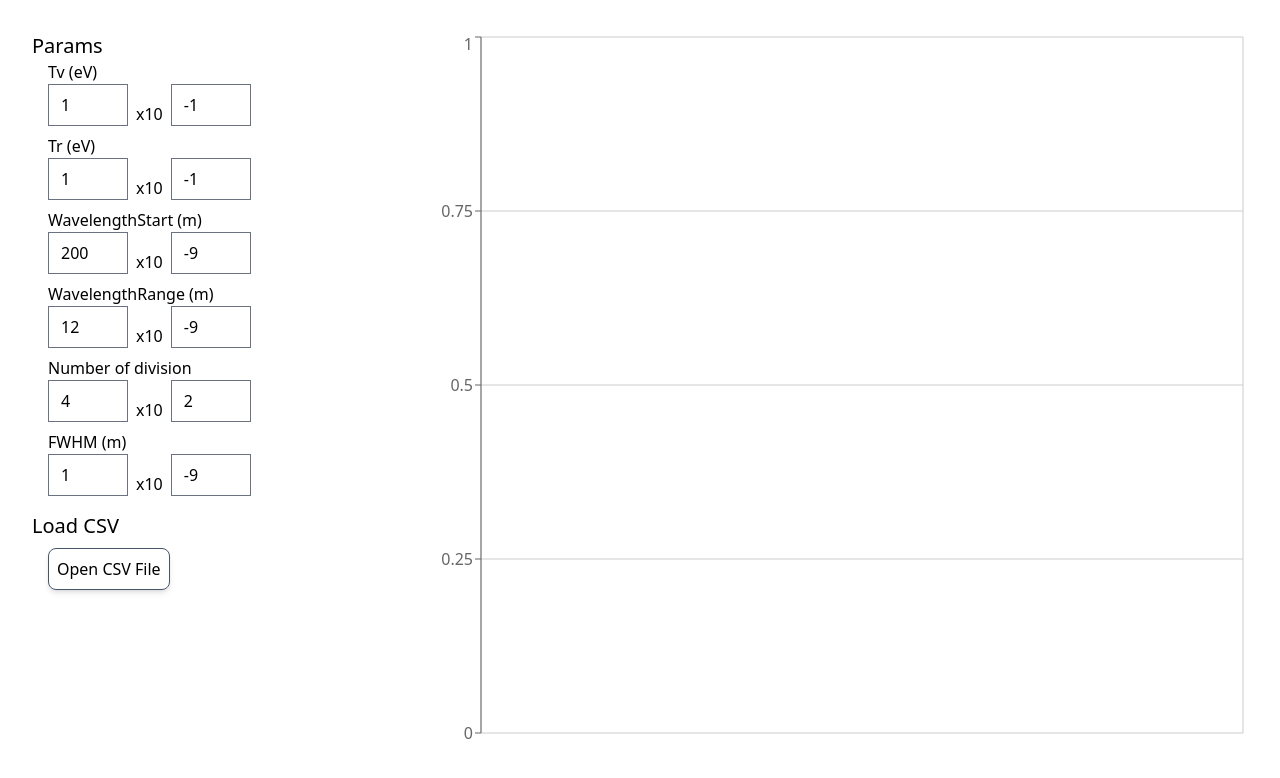
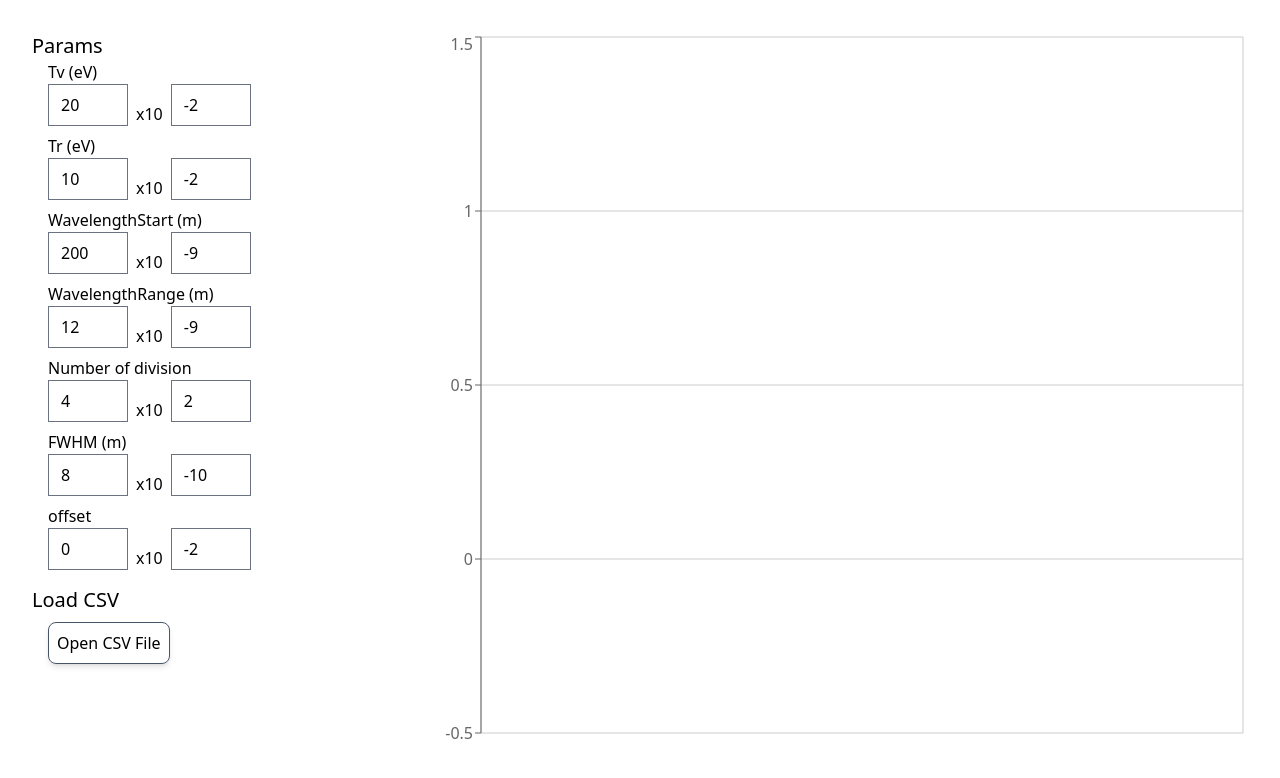
Before and after one commit to JichouP/emission-spectrum-simulator-rs, a React (Vite) app: page / in a window 1280 px wide. Shown: the top 778 px of the page. Built offline with nearby package versions, Linux system fonts and the light colour scheme.

Commit message:
:sparkles: add offset

```diff
--- a/src/atoms/calcConfigState.ts
+++ b/src/atoms/calcConfigState.ts
@@ -13,23 +13,27 @@ export type CalcConfig = {
   numberOfDivisionExp: number;
   fwhm: number;
   fwhmExp: number;
+  offset: number;
+  offsetExp: number;
 };
 
 const calcConfigState = atom<CalcConfig>({
   key: 'plotConfig',
   default: {
-    tR: 1,
-    tRExp: -1,
-    tV: 1,
-    tVExp: -1,
+    tR: 10,
+    tRExp: -2,
+    tV: 20,
+    tVExp: -2,
     waveLengthStart: 200,
     waveLengthStartExp: -9,
     waveLengthRange: 12,
     waveLengthRangeExp: -9,
     numberOfDivision: 4,
     numberOfDivisionExp: 2,
-    fwhm: 1,
-    fwhmExp: -9,
+    fwhm: 8,
+    fwhmExp: -10,
+    offset: 0,
+    offsetExp: -2,
   },
 });
 
--- a/src/components/Controller.tsx
+++ b/src/components/Controller.tsx
@@ -182,6 +182,32 @@ const Controller = () => {
             ></input>
           </div>
         </div>
+        <div className="mb-2">
+          <div>
+            <label htmlFor="param-offset">offset</label>
+          </div>
+          <div className="flex items-end">
+            <input
+              id="param-offset"
+              type="number"
+              className="form-input w-20 pr-0"
+              defaultValue={config.offset}
+              onChange={(e) => {
+                setConfig((v) => ({ ...v, offset: Number(e.target.value) }));
+              }}
+            ></input>
+            <span className="mx-2">x10</span>
+            <input
+              id="param-offsetExp"
+              type="number"
+              className="form-input w-20 pr-0"
+              defaultValue={config.offsetExp}
+              onChange={(e) => {
+                setConfig((v) => ({ ...v, offsetExp: Number(e.target.value) }));
+              }}
+            ></input>
+          </div>
+        </div>
       </div>
     </div>
   );
--- a/src/components/Plot.tsx
+++ b/src/components/Plot.tsx
@@ -49,12 +49,15 @@ const Plot: FC = () => {
             (dataMax: number) => Math.round(dataMax),
           ]}
         />
-        <YAxis type="number" dataKey="y" domain={[0, 1]} />
+        <YAxis type="number" dataKey="y" domain={[-0.5, 1.5]} />
         <ZAxis range={[10]}></ZAxis>
         <Tooltip cursor={{ strokeDasharray: '3 3' }}></Tooltip>
         <Scatter
           name="Result"
-          data={data}
+          data={data.map(({ x, y }) => ({
+            x: x + config.offset * Math.pow(10, config.offsetExp),
+            y,
+          }))}
           fill="#8884d8"
           isAnimationActive={false}
           line
```
